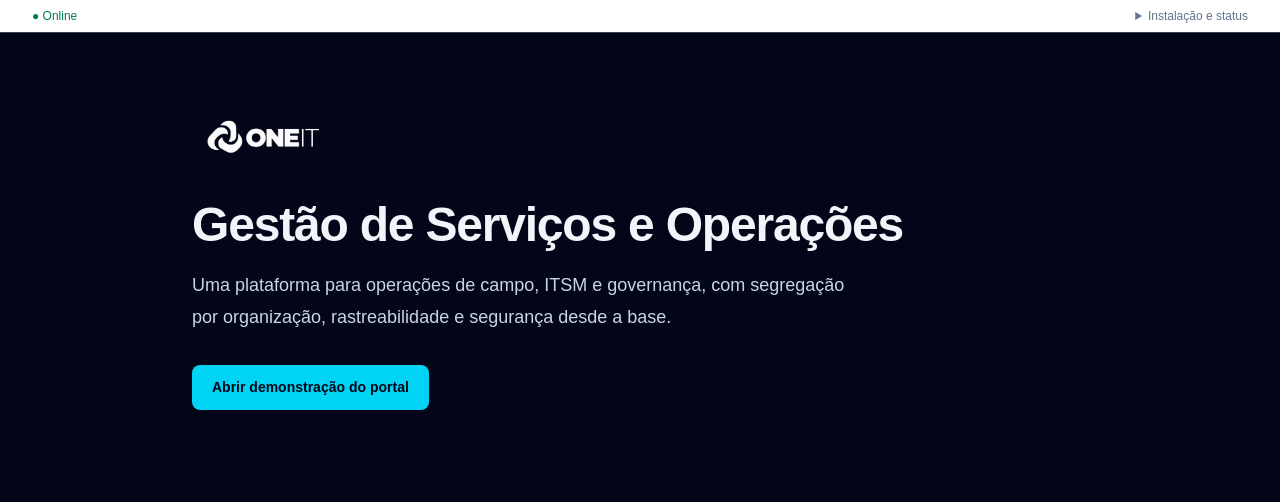
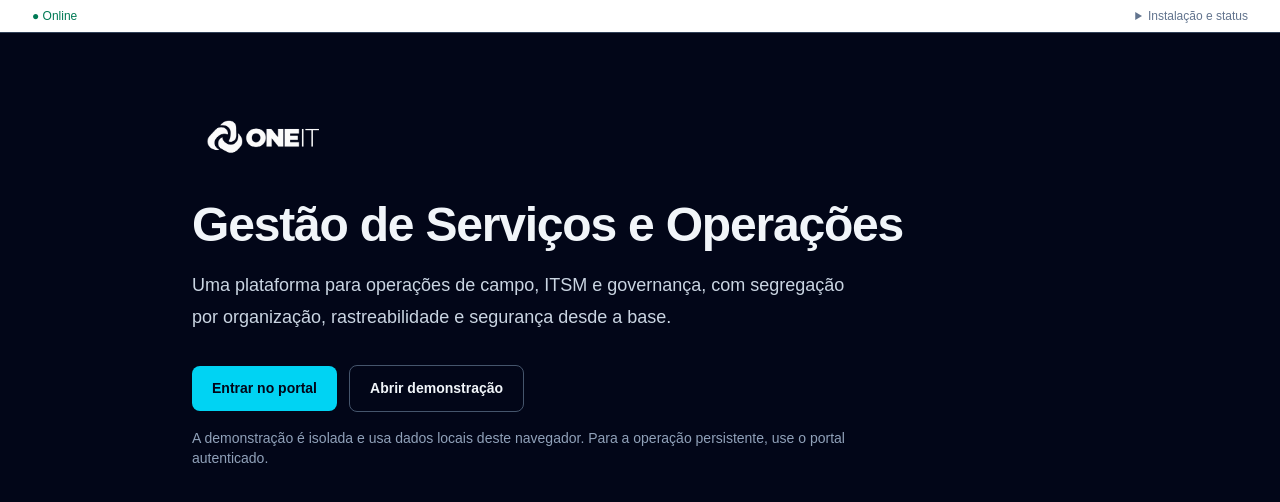
Before and after one commit to felipebuso7/oneit, a Next.js app: page / in a window 1280 px wide. Shown: the top 502 px of the page. Built offline with nearby package versions, Linux system fonts and the light colour scheme.

Commit message:
Make authenticated portal the primary entry point

```diff
--- a/src/app/page.tsx
+++ b/src/app/page.tsx
@@ -13,7 +13,11 @@ export default function Home() {
         <Image src="/brand/oneit-white.png" alt="OneIT" width={240} height={134} priority className="h-20 w-48 object-contain object-left" />
         <h1 className="mt-6 text-4xl font-semibold tracking-tight sm:text-5xl">Gestão de Serviços e Operações</h1>
         <p className="mt-5 max-w-2xl text-lg leading-8 text-slate-300">Uma plataforma para operações de campo, ITSM e governança, com segregação por organização, rastreabilidade e segurança desde a base.</p>
-        <Link href="/demo" className="mt-8 inline-flex rounded-lg bg-cyan-400 px-5 py-3 font-semibold text-slate-950 hover:bg-cyan-300">Abrir demonstração do portal</Link>
+        <div className="mt-8 flex flex-wrap items-center gap-3">
+          <Link href="/portal" className="inline-flex rounded-lg bg-cyan-400 px-5 py-3 font-semibold text-slate-950 hover:bg-cyan-300">Entrar no portal</Link>
+          <Link href="/demo" className="inline-flex rounded-lg border border-slate-600 px-5 py-3 font-semibold text-slate-100 hover:border-slate-400 hover:bg-slate-900">Abrir demonstração</Link>
+        </div>
+        <p className="mt-4 max-w-2xl text-sm text-slate-400">A demonstração é isolada e usa dados locais deste navegador. Para a operação persistente, use o portal autenticado.</p>
       </section>
     </main>
   );
```
Also changed, not shown: 1 other file (tests, documents, lock files or other folders).
